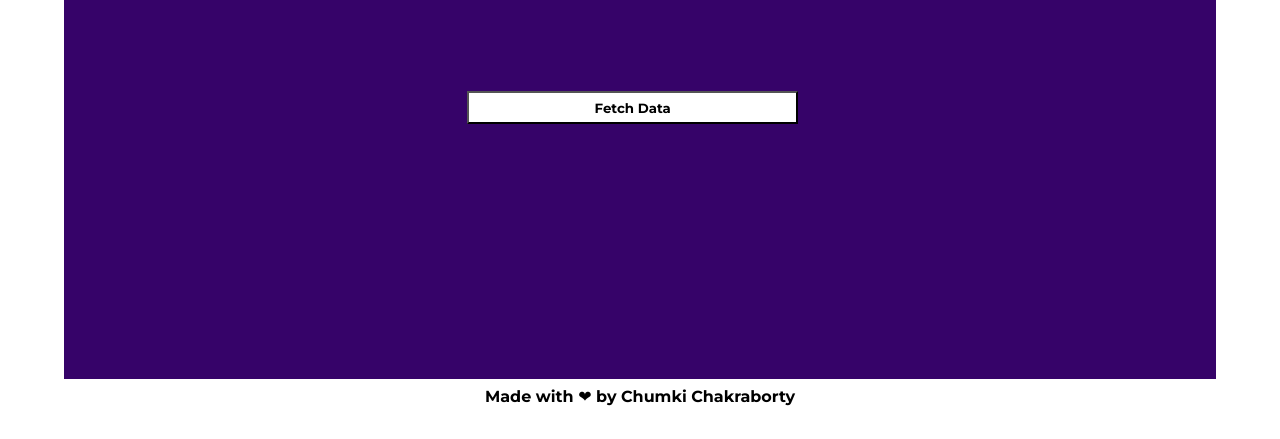
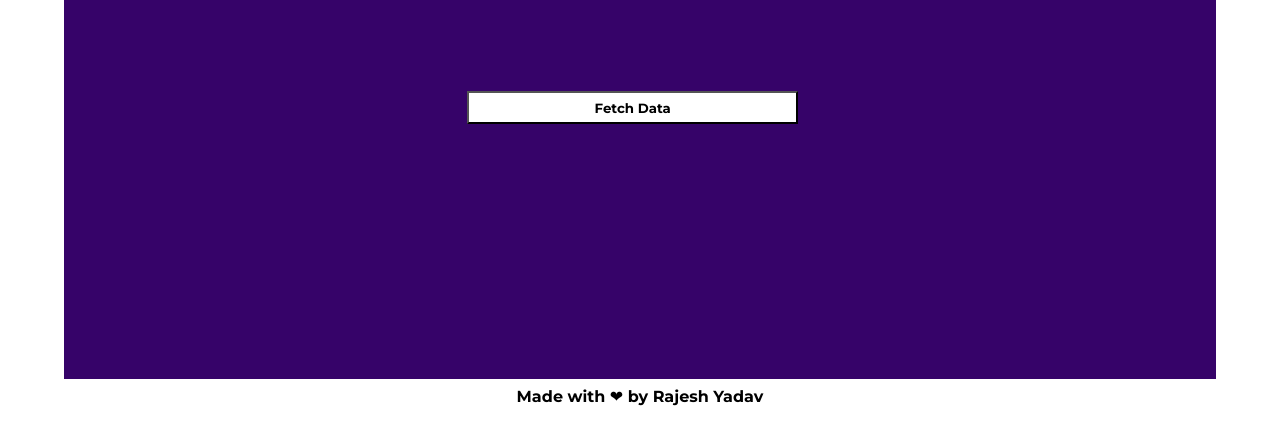
Before and after one commit to rajeshycode/Weather_App, a plain HTML site: page index.html in a window 1280 px wide. Shown: the part 361-800 px from the top of the page. Drawn offline with Linux system fonts and the light colour scheme; a web font is replaced by a local one.

Commit message:
Update index.html

```diff
--- a/index.html
+++ b/index.html
@@ -13,7 +13,7 @@
         <button type="button" id="button">Fetch Data</button>
     </div>
 
-    <footer>Made with ❤ by Chumki Chakraborty</footer>
+    <footer>Made with ❤ by Rajesh Yadav</footer>
 
     <script src="script.js"></script>
 </body>
```
